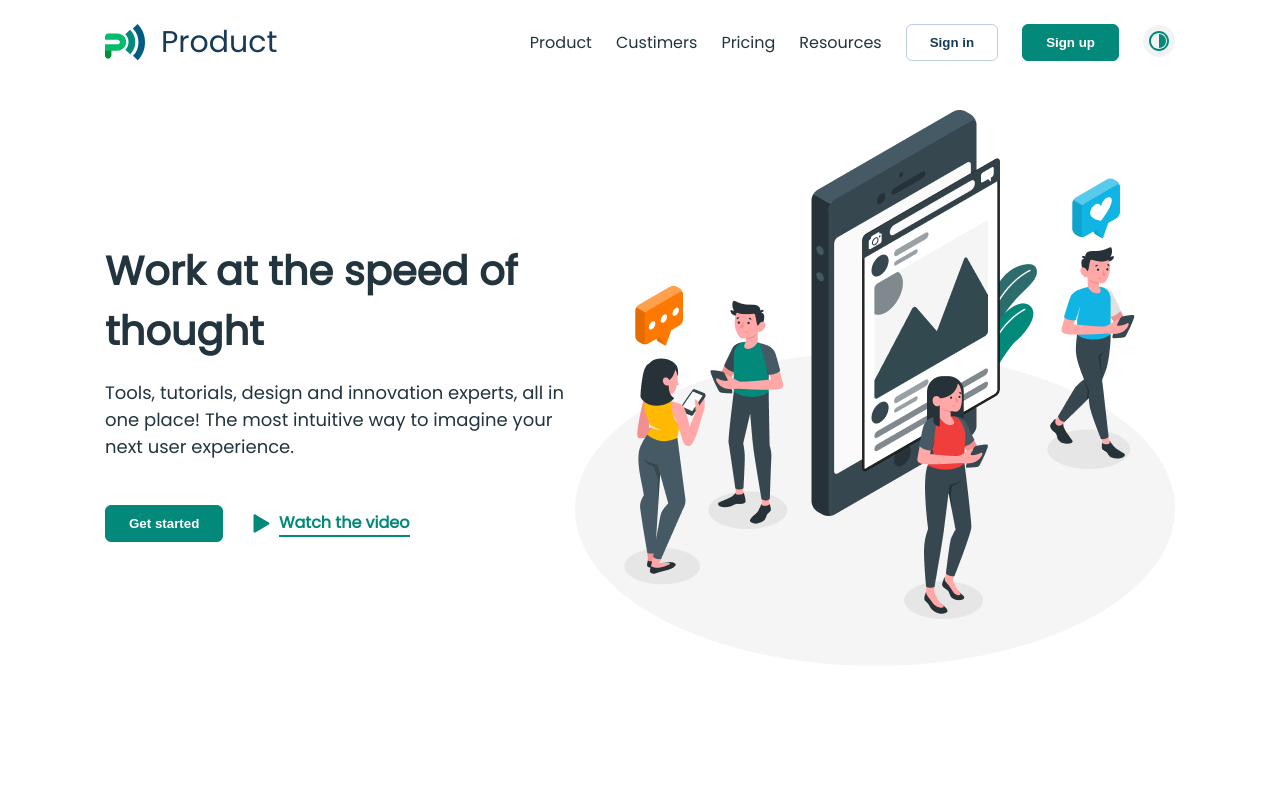
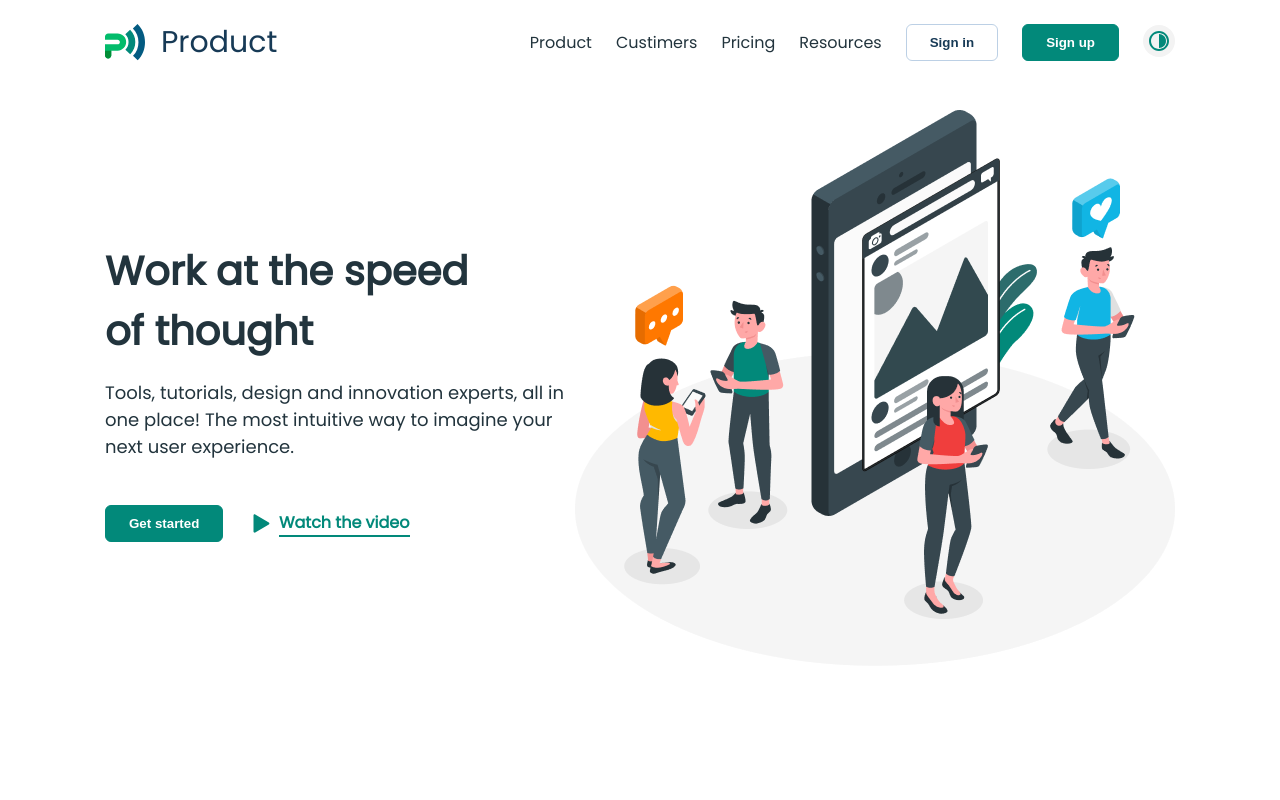
Before and after one commit to nurjahon0920/Product-figma, a React (Vite) app: page / in a window 1280 px wide. Shown: the top 800 px of the page. Built offline with nearby package versions, Linux system fonts and the light colour scheme.

Commit message:
.\...............................................................................

```diff
--- a/src/App.scss
+++ b/src/App.scss
@@ -99,10 +99,12 @@ main {
         font-size: 40px;
         font-weight: 900;
         margin-bottom: 18px;
+        width: 400px;
       }
       p {
         font-size: 18px;
         margin-bottom: 45px;
+        width: 460px;
       }
     }
     &-btns {
```
